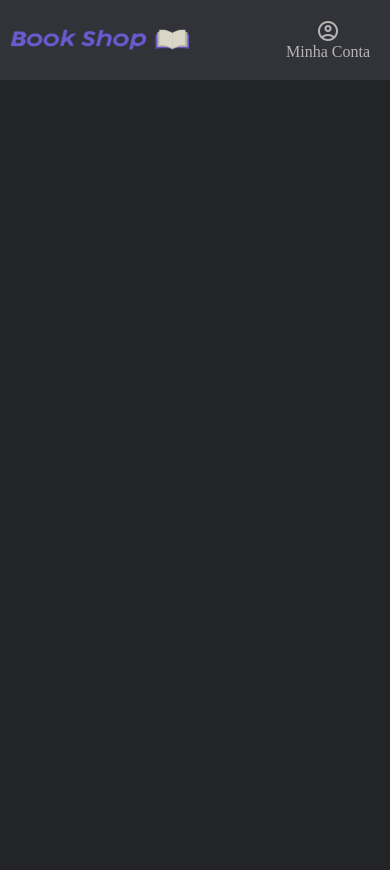
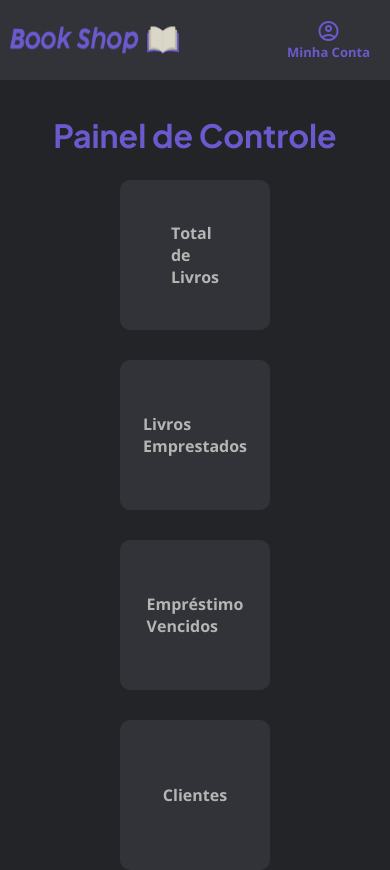
Before and after one commit to raphavits/bookshop, a plain HTML site: page controlPanel/controlPanel.html in a window 390 px wide. Before the commit the page ends 844 px from the top, so only its background shows below. Drawn offline with nearby package versions, Linux system fonts and the light colour scheme.

Commit message:
paginas responsivas

```diff
--- a/cartScreen/style/style.css
+++ b/cartScreen/style/style.css
@@ -0,0 +1,8 @@
+body {
+    background-color: #232428;
+}
+
+img {
+    width: 220px;
+    height: 100px;
+}
--- a/controlPanel/controlPanel.html
+++ b/controlPanel/controlPanel.html
@@ -13,7 +13,7 @@
             <nav>
                 <img src="assets/logopricipal.png" alt="Logo" class="Logo">
 
-                <div class="Links">
+                <div class="Links" onclick="minhaconta">
                     <span class="material-symbols-outlined">
                         account_circle
                     </span>
@@ -24,5 +24,35 @@
         </div>
     </div>
 
+    <h1>Painel de Controle</h1>
+
+
+    <div class="Container2">
+        <div class="Bloco1" onclick="totalDeLivros">
+            <p>Total<br>de<br>Livros</p>
+        </div>
+
+        <div class="Bloco2" onclick="LivrosEmprestados">
+            <p>Livros<br>Emprestados</p>
+        </div>
+
+        <div class="Bloco3" onclick="Emprestimosvencidos">
+            <p>Empréstimo<br>Vencidos</p>
+        </div>
+
+        <div class="Bloco4" onclick="Clientes">
+            <p>Clientes</p>
+        </div>
+
+    </div>
+
+
+
+
+
+
+
+
+
 </body>
 </html>
--- a/controlPanel/style/style.css
+++ b/controlPanel/style/style.css
@@ -1,3 +1,7 @@
+@import url('https://fonts.googleapis.com/css2?family=Plus+Jakarta+Sans:ital,wght@0,200..800;1,200..800&display=swap');
+@import url('https://fonts.googleapis.com/css2?family=Open+Sans:ital,wght@0,300..800;1,300..800&display=swap');
+
+
 * {
     padding: 0;
     margin: 0;
@@ -15,6 +19,7 @@ nav {
     height: 80px;
     align-items: center;
     justify-content: space-between;
+    user-select: none;
 
 }
 
@@ -25,11 +30,106 @@ img {
 }
 
 .Links {
-    color: #b6b5b4;
+    color: #6A5ACD;
     display: flex;
     flex-direction: column;
     list-style: none;
     justify-content: center;
     align-items: center;
     margin-right: 20px;
+    font-family: "Open Sans", sans-serif;
+    font-weight: bolder;
+    font-size: 13px;
+    cursor: pointer;
 }
+
+h1 {
+    color: #6A5ACD;
+    display: flex;
+    justify-content: center;
+    margin: 35px;
+    font-family: "Plus Jakarta Sans", sans-serif;
+}
+
+
+.Bloco1 {
+    background-color: #313338;
+    width: 150px;
+    height: 150px;
+    border-radius: 10px;
+    color: #b6b5b4;
+    display: flex;
+    align-items: center;
+    justify-content: center;
+    font-family: "Open Sans", sans-serif;
+    cursor: pointer;
+}
+
+.Bloco2 {
+    background-color: #313338;
+    width: 150px;
+    height: 150px;
+    border-radius: 10px;
+    color: #b6b5b4;
+    display: flex;
+    align-items: center;
+    justify-content: center;
+    font-family: "Open Sans", sans-serif;
+    cursor: pointer;
+}
+
+.Bloco3 {
+    background-color: #313338;
+    width: 150px;
+    height: 150px;
+    border-radius: 10px;
+    color: #b6b5b4;
+    display: flex;
+    align-items: center;
+    justify-content: center;
+    font-family: "Open Sans", sans-serif;
+    cursor: pointer;
+}
+
+.Bloco4 {
+    background-color: #313338;
+    width: 150px;
+    height: 150px;
+    border-radius: 10px;
+    color: #b6b5b4;
+    display: flex;
+    align-items: center;
+    justify-content: center;
+    font-family: "Open Sans", sans-serif;
+    cursor: pointer;
+}
+
+
+.Container2 {
+    display: flex;
+    justify-content: space-around;
+    font-weight: bolder;
+    margin-top: 170px;
+    user-select: none;
+}
+
+
+@media screen and (max-width: 768px){
+    img {
+        width: 189px;
+        height: 95px;
+    }
+
+    .Container2 {
+        display: flex;
+        flex-direction: column;
+        justify-content: center;
+        align-items: center;
+        gap: 30px;
+        margin-top: -10px;
+    }
+
+
+
+
+}
--- a/loginScreen/style/style.css
+++ b/loginScreen/style/style.css
@@ -31,6 +31,7 @@ img{
     padding: 10px 10px 10px 30px;
     margin: 0px;
     margin-top: -40px;
+    user-select: none;
 }
 
 
@@ -40,6 +41,7 @@ img{
     font-family: "Plus Jakarta Sans", sans-serif;
     font-size: 30px;
     white-space: nowrap;
+    user-select: none;
 
 }
 
@@ -118,6 +120,7 @@ img{
     width: 250px;
     height: 100px;
     align-items: baseline;
+    user-select: none;
 
 }
 
@@ -149,3 +152,27 @@ img{
     justify-content: center;
     align-items: center;
 }
+
+
+
+@media screen and (max-width: 768px){
+    .container {
+        display: flex;
+        flex-direction: column;
+        width: 350px;
+        height: 600px;
+    }
+
+    .entrar {
+        width: 150px;
+        height: 35px;
+    }
+
+    .entrar {
+        font-size: 17px;
+    }
+
+    .frases {
+        margin-right: 90px;
+    }
+}
--- /dev/null
+++ b/regrasBookshop/style/regrasBookShop.css
@@ -0,0 +1,61 @@
+@import url('https://fonts.googleapis.com/css2?family=Poppins:ital,wght@0,100;0,200;0,300;0,400;0,500;0,600;0,700;0,800;0,900;1,100;1,200;1,300;1,400;1,500;1,600;1,700;1,800;1,900&display=swap');
+
+
+body {
+    background-color: #232428;
+}
+
+h1 {
+    color: #6A5ACD;
+    font-family: "Poppins", sans-serif;
+    font-size: 40px;
+    display: flex;
+    justify-content: center;
+    align-items: center;
+}
+
+p {
+    font-family: "Poppins", sans-serif;
+    font-size: 14px;
+    margin: 10px;
+
+}
+
+.bloco1 {
+    background-color: white;
+    width: 880px;
+    height: 400px;
+    display: flex;
+    align-items: center;
+    justify-content: center;
+    border-radius: 20px;
+
+}
+
+.teste {
+    display: flex;
+    justify-content: center;
+    align-items: center;
+
+
+}
+
+
+
+@media screen and (max-width: 768px){
+    h1 {
+        font-size: 30px;
+        margin-top: 20px;
+    }
+
+    p {
+        font-size: 15px;
+        color: #b6b5b4;
+        margin: 20px;
+        margin-top: 350px;  /* nao esta certo ainda, preciso de ajuda para aruumar */
+    }
+
+    .bloco1 {
+        background-color: transparent;
+
+    }
--- /dev/null
+++ b/termosDeServico/style.css/termos.css
@@ -0,0 +1,68 @@
+
+@import url('https://fonts.googleapis.com/css2?family=Plus+Jakarta+Sans:ital,wght@0,200..800;1,200..800&display=swap');
+@import url('https://fonts.googleapis.com/css2?family=Open+Sans:ital,wght@0,300..800;1,300..800&display=swap');
+
+
+body {
+    background-color: #232428;
+}
+
+.Container {
+    background-color: aliceblue;
+    width: 909px;
+    height: 600px;
+    display: flex;
+    flex-direction: column;
+    justify-content: center;
+    align-items: center;
+    border-radius: 20px;
+}
+
+p {
+    text-align: left;
+    font-family: "Open Sans", sans-serif;
+    margin-left: 10px;
+}
+
+h1 {
+    color: #6A5ACD;
+    display: flex;
+    justify-content: center;
+    align-items: center;
+    margin: 40px;
+    font-family: "Open Sans", sans-serif;
+}
+
+
+.geral {
+    display: flex;
+    justify-content: center;
+    align-items: center;
+    margin: auto;
+}
+
+
+
+
+
+@media screen and (max-width: 768px){
+    .Container {
+        display: block;
+        background-color: transparent;
+        color: #b6b5b4;
+        text-align: center;
+        margin: 10px;
+
+    }
+
+
+
+    h1 {
+        margin: 40px;
+        font-size: 20px;
+        display: flex;
+        justify-content: center;
+        align-items: center;
+
+    }
+}
```
Also changed, not shown: bookScreen/bookScreen.html (+1 -1 lines), cartScreen/cartScreen.html (+13 -6 lines), index.html (+2 -0 lines), registerBookScreen/style/style.css (+7 -0 lines), registerScreen/style/style.css (+17 -1 lines), regrasBookshop/regras.html (added, +41 -0 lines), termosDeServico/termos.html (added, +71 -0 lines), cartScreen/style/img/logopricipal.png (added).
